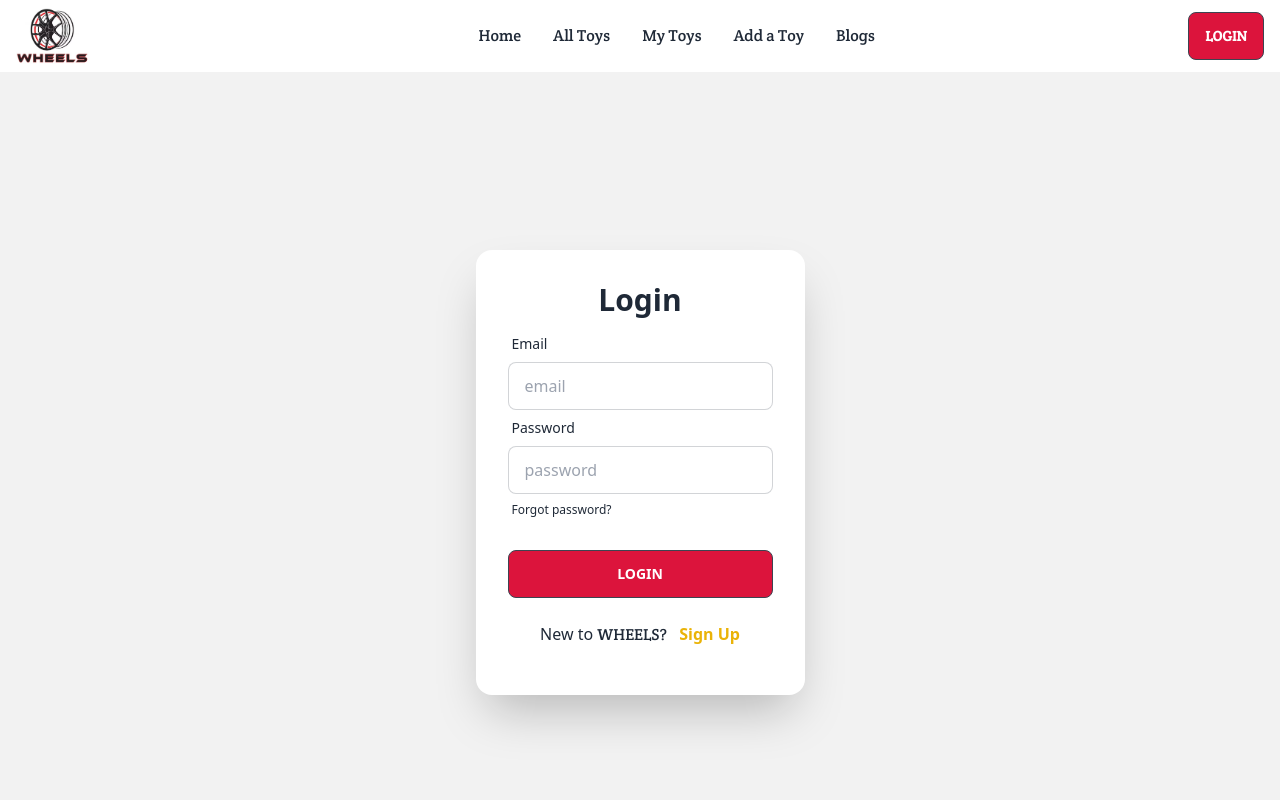
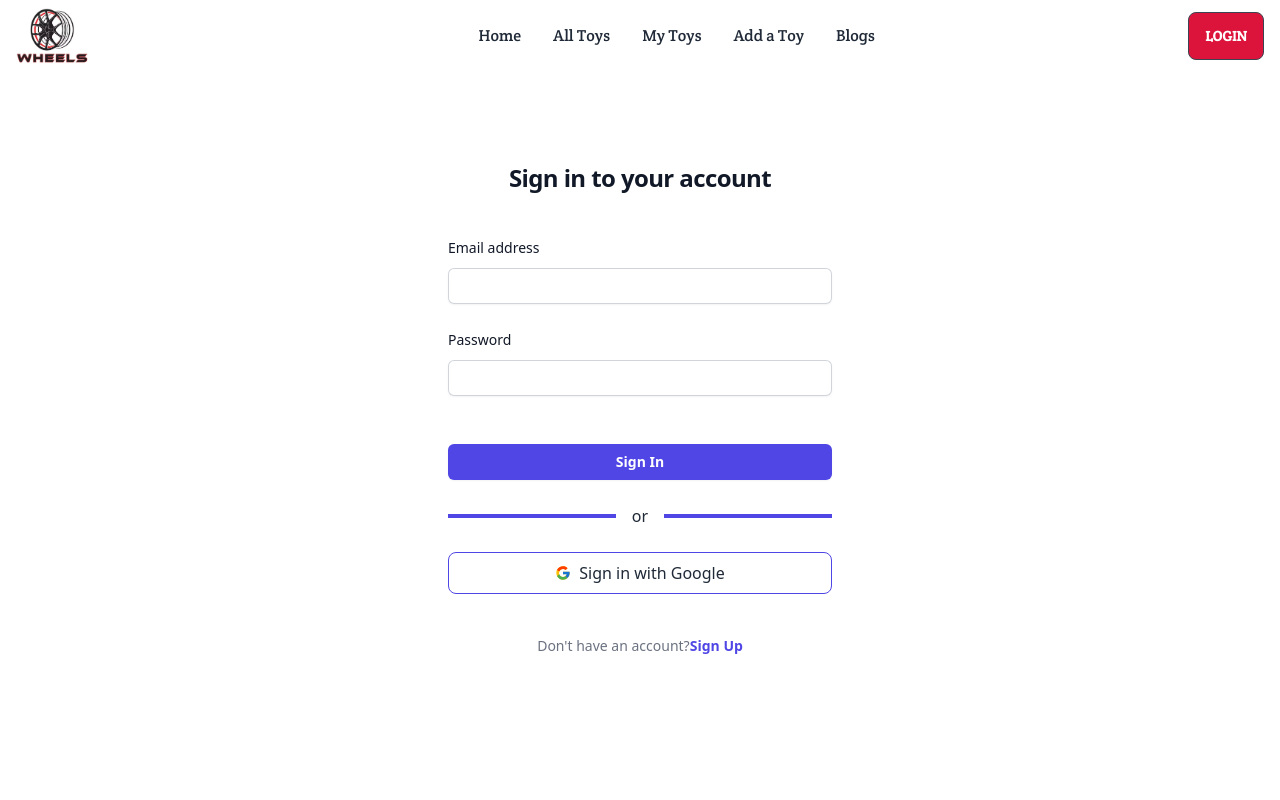
Before and after one commit to Ashrafulhiderjayed/wheels-client-new, a React (Vite) app: page /login in a window 1280 px wide. Shown: the top 800 px of the page. Built offline with nearby package versions, Linux system fonts and the light colour scheme; no server answers.

Commit message:
all toys

```diff
--- a/package.json
+++ b/package.json
@@ -11,6 +11,7 @@
   },
   "dependencies": {
     "daisyui": "^2.51.6",
+    "firebase": "^9.22.2",
     "localforage": "^1.10.0",
     "match-sorter": "^6.3.1",
     "react": "^18.2.0",
--- a/src/Pages/Home/Home/Home.jsx
+++ b/src/Pages/Home/Home/Home.jsx
@@ -3,9 +3,9 @@
 import { Helmet } from "react-helmet-async";
 import Banner from "../Banner/Banner";
 import ExtraSection2 from "../ExtraSection2/ExtraSection2";
-import Footer from "../Footer/Footer";
+// import Footer from "../Footer/Footer";
 import Gallery from "../Gallery/Gallery";
-import OffSale from "../OffSale/OffSale";
+// import OffSale from "../OffSale/OffSale";
 import UserReview from "../UserReview/UserReview";
 import ShopByCategory from "../ShopByCategory/ShopByCategory";
 
--- a/src/Pages/Home/Login/Login.jsx
+++ b/src/Pages/Home/Login/Login.jsx
@@ -1,54 +1,137 @@
-import { Link } from 'react-router-dom';
-import { useContext } from 'react';
-import { AuthContext } from '../../../Providers/AuthProvider';
+import { useContext } from "react";
+import { Link, useLocation, useNavigate } from "react-router-dom";
+import { FcGoogle } from "react-icons/fc";
+import { AuthContext } from "../../../Providers/AuthProvider";
+import { Helmet } from "react-helmet-async";
 
 
 const Login = () => {
 
-    const { signIn } = useContext(AuthContext);
+  const {signIn, googleLogin} = useContext(AuthContext);
+  const navigate = useNavigate();
+  const location = useLocation();
+  const from = location.state?.from?.pathname || "/";
 
-    const handleLogin = event => {
+    const handleLogin = (event) => {
         event.preventDefault();
         const form = event.target;
         const email = form.email.value;
         const password = form.password.value;
-        console.log(name, email, password)
-        signIn(email, password)
+        console.log(email,password);
+
+      signIn(email,password)
+      .then(result => {
+        const user = result.user;
+        navigate(from, { replace: true });
+        console.log(user);
+      })
+      .catch(error => {
+        console.log(error);
+      })
+
+    }
+
+
+    const handleGoogleLogin = () => {
+      googleLogin()
       .then(result => {
         const user = result.user;
         console.log(user);
+        navigate(from, { replace: true });
       })
-            .catch(error => console.log(error));
+      .catch(error => {
+        console.log(error);
+      })
     }
 
+
   return (
-        <div className="hero min-h-screen bg-base-200">
-            <div className="hero-content">
-                <div className="card flex-shrink-0 w-full max-w-sm shadow-2xl bg-base-100">
-                    <div className="card-body">
-                        <h1 className="text-3xl text-center font-bold">Login</h1>
-                        <form onSubmit={handleLogin}>
-                            <div className="form-control">
-                                <label className="label">
-                                    <span className="label-text">Email</span>
+    <div>
+      <Helmet>
+        <title>WEHEELS | Login</title>
+      </Helmet>
+      <div className="flex min-h-full flex-col justify-center px-6 py-12 lg:px-8">
+        <div className="sm:mx-auto sm:w-full sm:max-w-sm">
+          <h2 className="mt-10 text-center text-2xl font-bold leading-9 tracking-tight text-gray-900">
+            Sign in to your account
+          </h2>
+        </div>
+
+        <div className="mt-10 sm:mx-auto sm:w-full sm:max-w-sm">
+          <form onSubmit={handleLogin} className="space-y-6" action="#" method="POST">
+            <div>
+              <label
+                htmlFor="email"
+                className="block text-sm font-medium leading-6 text-gray-900"
+              >
+                Email address
               </label>
-                                <input type="text" name='email' placeholder="email" className="input input-bordered" />
+              <div className="mt-2">
+                <input
+                  id="email"
+                  name="email"
+                  type="email"
+                  required
+                  className="block w-full rounded-md border-0 py-1.5 text-gray-900 shadow-sm ring-1 ring-inset ring-gray-300 placeholder:text-gray-400 focus:ring-2 focus:ring-inset focus:ring-indigo-600 sm:text-sm sm:leading-6"
+                />
               </div>
-                            <div className="form-control">
-                                <label className="label">
-                                    <span className="label-text">Password</span>
-                                </label>
-                                <input type="text" name='password' placeholder="password" className="input input-bordered" />
-                                <label className="label">
-                                    <a href="#" className="label-text-alt link link-hover">Forgot password?</a>
+            </div>
+
+            <div>
+              <div className="flex items-center justify-between">
+                <label
+                  htmlFor="password"
+                  className="block text-sm font-medium leading-6 text-gray-900"
+                >
+                  Password
                 </label>
               </div>
-                            <div className="form-control mt-6">
-                                <input className="btn bg-primary" type="submit" value="Login" />
+              <div className="mt-2">
+                <input
+                  id="password"
+                  name="password"
+                  type="password"
+                  required
+                  className="block w-full rounded-md border-0 py-1.5 text-gray-900 shadow-sm ring-1 ring-inset ring-gray-300 placeholder:text-gray-400 focus:ring-2 focus:ring-inset focus:ring-indigo-600 sm:text-sm sm:leading-6"
+                />
+              </div>
+            </div>
+            <div>
+              <div className="flex items-center justify-between"></div>
+            </div>
+
+            <div>
+              <button
+                type="submit"
+                className="flex w-full justify-center rounded-md bg-indigo-600 px-3 py-1.5 text-sm font-semibold leading-6 text-white shadow-sm hover:bg-indigo-500 focus-visible:outline focus-visible:outline-2 focus-visible:outline-offset-2 focus-visible:outline-indigo-600"
+              >
+                Sign In
+              </button>
+            </div>
+            <div className="flex justify-between items-center gap-4">
+              <div className="h-1 bg-indigo-600 w-full"></div>
+              or
+              <div className="h-1 bg-indigo-600 w-full"></div>
+            </div>
+            <div>
+              <button onClick={handleGoogleLogin} className="flex justify-center items-center gap-2 border border-indigo-600 p-2 rounded-lg w-full hover:bg-indigo-300">
+                <FcGoogle></FcGoogle>
+                Sign in with Google
+              </button>
             </div>
           </form>
-                        <p className='my-4 text-center'>New to <span className='font-CreteRound mr-2'>WHEELS?</span> <Link className='text-yellow-500 font-bold' to="/signup">Sign Up</Link> </p>
-                    </div>
+
+          <p className="mt-10 pb-20 text-center text-sm text-gray-500">
+            Don't have an account?
+            <Link to={"/register"}>
+              <a
+                href="#"
+                className="font-semibold leading-6 text-indigo-600 hover:text-indigo-500"
+              >
+                Sign Up
+              </a>
+            </Link>
+          </p>
         </div>
       </div>
     </div>
--- a/src/Pages/Home/Navbar/Navbar.jsx
+++ b/src/Pages/Home/Navbar/Navbar.jsx
@@ -30,7 +30,7 @@ const Navbar = () => {
       </ul>
     </div>
     <div className="navbar-end">
-      <Link><button className="btn bg-primary font-semibold">Login</button></Link>
+      <Link to="/login"><button className="btn bg-primary font-semibold">Login</button></Link>
     </div>
   </div>
   );
--- a/src/Pages/Home/ShopByCategory/ShopByCategory.jsx
+++ b/src/Pages/Home/ShopByCategory/ShopByCategory.jsx
@@ -20,18 +20,18 @@ const ShopByCategory = () => {
 
     return (
         <div className='pt-16'>
-            <h1 className='text-3xl font-bold text-center'>Shop By Category</h1>
+            <h1 className="font-CreteRound text-center text-primary font-extrabold text-5xl my-8">Shop By Category</h1>
 
             <div className='flex justify-center py-5 gap-5 font-semibold items-center text-lg'>
                 <div onClick={() => handleTabClick('Baby')} className={`cursor-pointer ${
-                activeTab == "Baby" ? "bg-[#757EFA] text-white p-1 rounded-md" : ""
-              }`}>Baby Dolls</div>
+                activeTab == "Baby" ? "bg-customNavy text-white p-2 rounded-md" : ""
+              }`}>sports car</div>
                 <div onClick={() => handleTabClick('Barbie')} className={`cursor-pointer ${
-                activeTab == "Barbie" ? " bg-[#757EFA] text-white p-1 rounded-md" : ""
-              }`}>Barbie Dolls</div>
+                activeTab == "Barbie" ? "bg-customNavy text-white p-2 rounded-md" : ""
+              }`}>fire truck</div>
                 <div onClick={() => handleTabClick('American')} className={`cursor-pointer${
-                activeTab == "American" ? " bg-[#757EFA] text-white p-1 rounded-md" : ""
-              }`}>American Girls</div>
+                activeTab == "American" ? " bg-customNavy text-white p-2 rounded-md" : ""
+              }`}>police car</div>
             </div>
             <div className='grid md:grid-cols-3 gap-5 '>
                 {
--- a/src/Pages/Register/Register.jsx
+++ b/src/Pages/Register/Register.jsx
@@ -1,4 +1,4 @@
-import React from 'react';
+
 
 const Register = () => {
     return (
--- a/src/Routes/PrivateRoute.jsx
+++ b/src/Routes/PrivateRoute.jsx
@@ -8,7 +8,7 @@ const PrivateRoute = ({children}) => {
   const location = useLocation();
 
   if (loading) {
-    return <div>Loading......</div>;
+    return <div>Loading.......</div>;
   }
 
   if (user) {
--- a/src/main.jsx
+++ b/src/main.jsx
@@ -3,14 +3,13 @@ import ReactDOM from 'react-dom/client'
 import './index.css';
 import { RouterProvider } from "react-router-dom";
 import router from './Routes/Router';
-
 import { HelmetProvider } from 'react-helmet-async';
 import AuthProvider from './Providers/AuthProvider';
 
 
 ReactDOM.createRoot(document.getElementById('root')).render(
 
-    <div style={{overflow: 'hidden'}}>
+    <div style={{overflowX: 'hidden'}}>
       <React.StrictMode>
         <HelmetProvider>
           <AuthProvider>
--- a/tailwind.config.js
+++ b/tailwind.config.js
@@ -10,6 +10,7 @@ export default {
         primary: 'Crimson',
         primary2: '#d81b60',
         lightRed: '#FF0066',
+        customNavy: '#38A2D7',
       },
       fontFamily:{
         CreteRound: ['Crete Round', 'serif'],
```
Also changed, not shown: src/Pages/AllToys/AllToys.jsx (added, +83 -0 lines), src/Routes/Router.jsx (+8 -2 lines), src/firebase/firebase.init.js (line endings or trailing spaces), 1 other file (tests, documents, lock files or other folders). Lines whose indentation alone changed are shown as unchanged.
